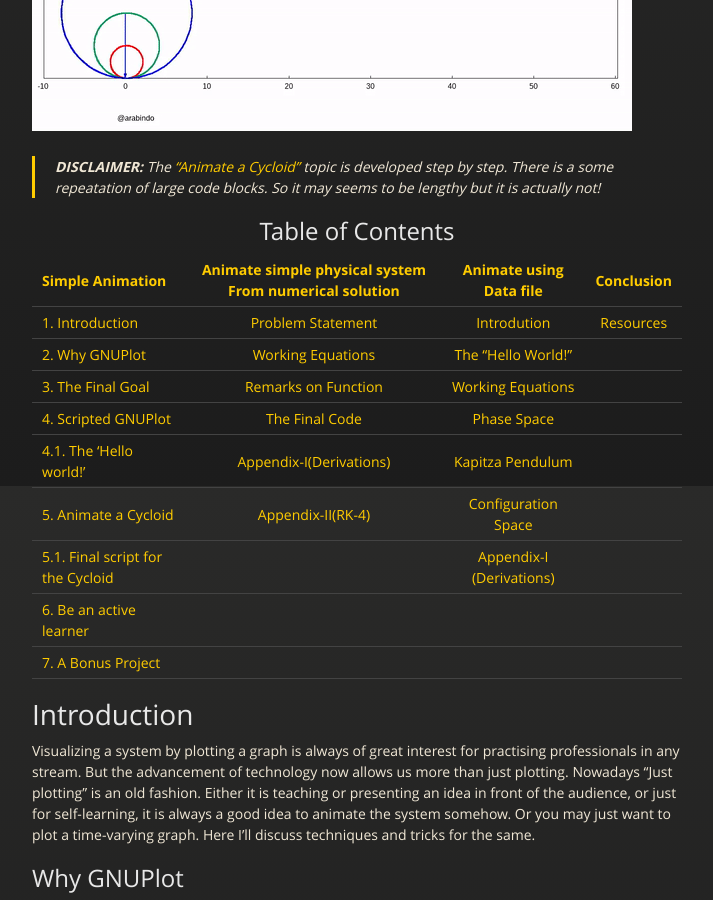
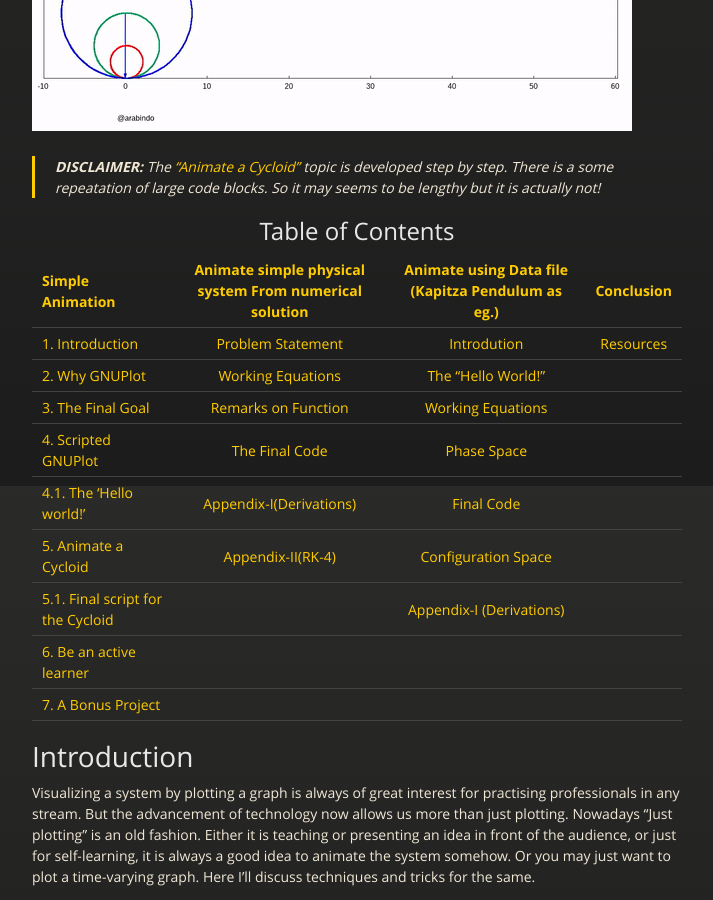
Before and after one commit to arabindo/GNUanimation, a Jekyll site: the page built from index.md, in a window 1280 px wide and 900 px high, scrolled down 414 px. Shown: the whole window, without its empty margins (283-996 px from the left). Built offline with Jekyll 4.4.1, drawn with Linux system fonts in a browser that asks for light colours; comment, search, counter and statistics services are not loaded.

Commit message:
Few changes

```diff
--- a/index.md
+++ b/index.md
@@ -10,13 +10,13 @@ comment: true
 
 <center> <h2> Table of Contents </h2> </center>
 
-|[**Simple Animation**](#)| [**Animate simple physical system From numerical solution**](./eom.html) | [**Animate using Data file**]((./eom1.html)) | [**Conclusion**](./conclusion.html) |
+|[**Simple Animation**](#)| [**Animate simple physical system From numerical solution**](./eom.html) | [**Animate using Data file (Kapitza Pendulum as eg.)**]((./eom1.html)) | [**Conclusion**](./conclusion.html) |
 |:---|:---:|:---:|:-----:|
 |[1. Introduction](#introduction) | [Problem Statement](./eom.html#problem-statement) | [Introdution](./eom1.html#introduction) | [Resources](./conclusion.html#resources) |
 |[2. Why GNUPlot](#why-gnuplot)   | [Working Equations](./eom.html#working-equations) | [The "Hello World!"](./eom1.html#the-hello-world---once-again) |
 |[3. The Final Goal](#the-final-goal) | [Remarks on Function](./eom.html#few-remarks-on-function) | [Working Equations](./eom1.html#working-equations-for-kapitza-pendulum) |
 |[4. Scripted GNUPlot](#scripted-gnuplot) | [The Final Code](./eom.html#wrapping-up-the-final-code) | [Phase Space](./eom1.html#look-at-phase-space) |
-|[4.1. The 'Hello world!'](#your-first-animation---the-hello-world)| [Appendix-I(Derivations)](./eom.html#appendix-1---derivation-of-lagrangian-hamiltonian-and-eom-for-the-system) | [Kapitza Pendulum](./eom1.html#the-kapitza-pendulum) |
+|[4.1. The 'Hello world!'](#your-first-animation---the-hello-world)| [Appendix-I(Derivations)](./eom.html#appendix-1---derivation-of-lagrangian-hamiltonian-and-eom-for-the-system) | [Final Code](./eom1.html#the-kapitza-pendulum) |
 |[5. Animate a Cycloid](#tracing-a-cycloid)| [Appendix-II(RK-4)](./eom.html#appendix-2---rk-4-method) | [Configuration Space](./eom1.html#configuration-space) |
 |[5.1. Final script for the Cycloid](#the-final-script)| |[Appendix-I (Derivations)](./eom1.html#appendix-i-derivations)
 |[6. Be an active learner](#be-an-active-learner)|
```
